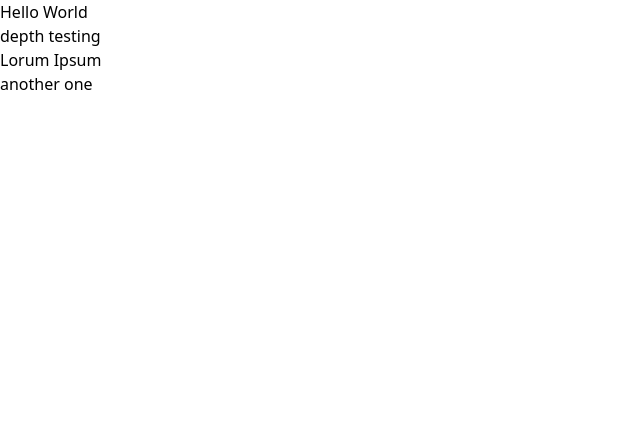
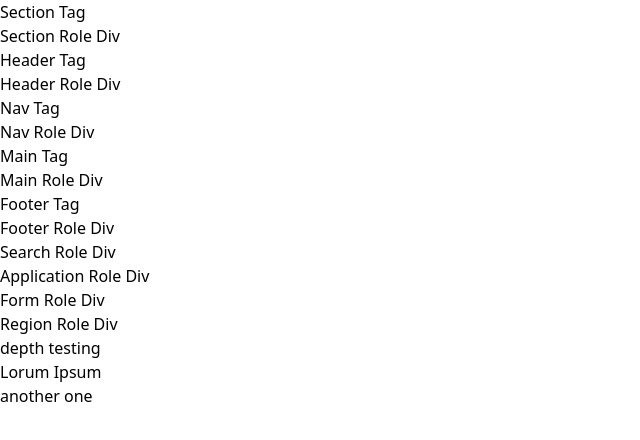
Before and after one commit to test-party/guinea-pig-next, a Next.js app: page /region in a window 1280 px wide. Shown: the top 440 px of the page, without its empty margins (0-640 px from the left). Built offline with nearby package versions, Linux system fonts and the light colour scheme.

Commit message:
amk - different regions

```diff
--- a/src/app/region/page.tsx
+++ b/src/app/region/page.tsx
@@ -5,24 +5,61 @@ import React from 'react';
 const Page = () => {
     return (
         <div>
+            <section>
+                Section Tag
+            </section>
+            <div role='section'>
+                Section Role Div
+            </div>
+            <header>
+                Header Tag
+            </header>
+            <div role='banner'>
+                Header Role Div
+            </div>
+            <nav>
+                Nav Tag
+            </nav>
+            <div role='navigation'>
+                Nav Role Div
+            </div>
+            <main>
+                Main Tag
+            </main>
+            <div role='main'>
+                Main Role Div
+            </div>
+            <footer>
+                Footer Tag
+            </footer>
+            <div role='contentinfo'>
+                Footer Role Div
+            </div>
+            <div role="search">
+                Search Role Div
+            </div>
+            <div role="application">
+                Application Role Div
+            </div>
+            <div role="form">
+                Form Role Div
+            </div>
+            <div role="region">
+                Region Role Div
+            </div>
             <div>
-                <div role='main'>
-                    Hello World
-                </div>
-                <div role="main">
+                <div>
                     <div>
                         <div>
-                            <div>
-                                depth testing
-                            </div>
+                            depth testing
                         </div>
                     </div>
                 </div>
-                <div role="main">
-                    Lorum Ipsum
-                </div>
             </div>
-            <div role="main">
+            <div>
+                Lorum Ipsum
+            </div>
+            <div>
                 another one
             </div>
         </div>
```
